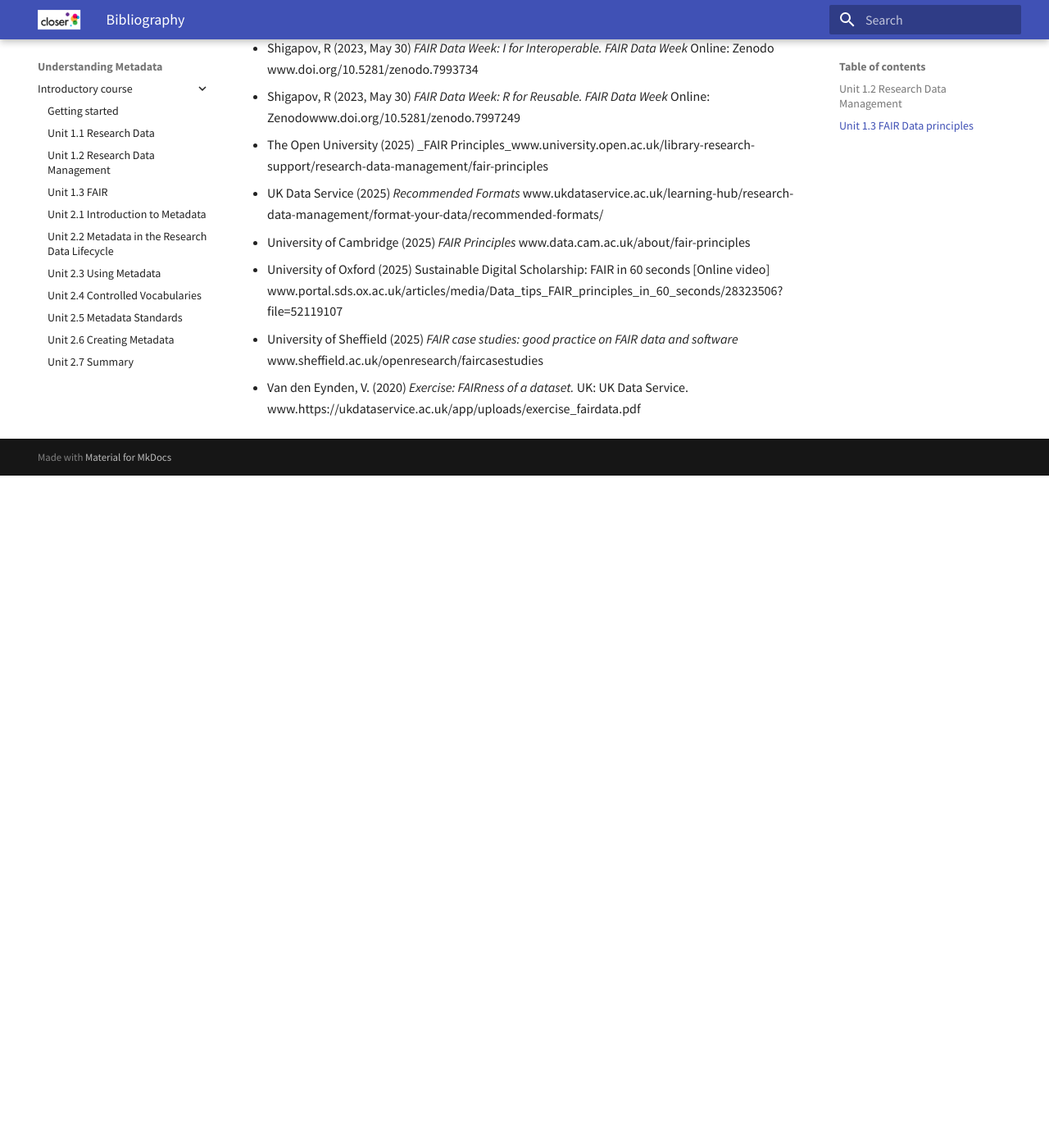
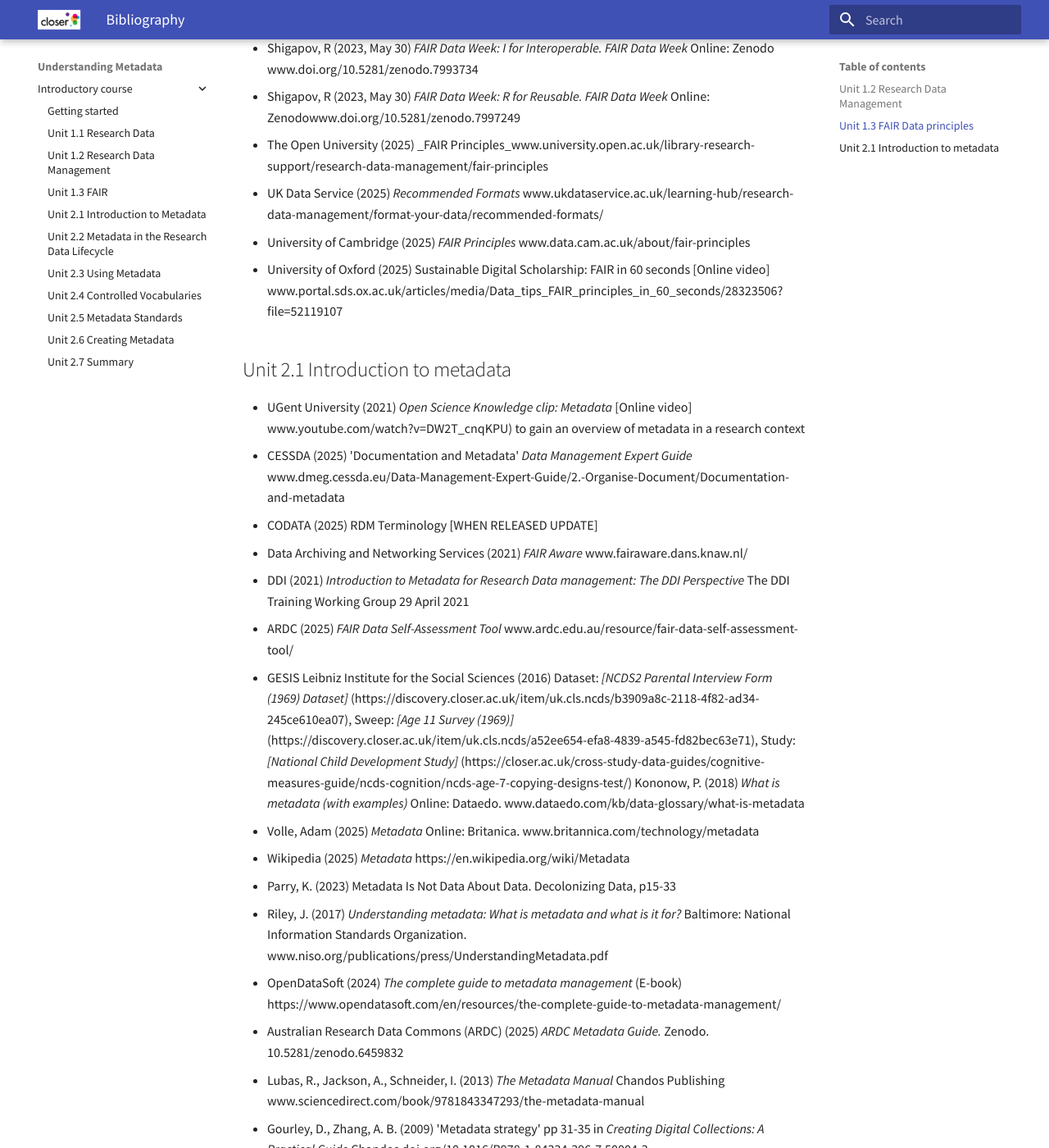
Before and after one commit to spuddybike/understanding-metadata, an MkDocs documentation site: the page built from docs/introduction/Bibliography.md, in a window 1280 px wide and 1400 px high, scrolled down 2571 px. Shown: the whole window at 82% size. Built offline with MkDocs 1.6.1 and Material for MkDocs 9.7.7, drawn with Linux system fonts in a browser that asks for light colours; before the commit the page ends 3151 px from its top, so only the background shows below that; some of the changed text lies outside the part shown.

Commit message:
Update Bibliography.md

```diff
--- a/docs/introduction/Bibliography.md
+++ b/docs/introduction/Bibliography.md
@@ -50,5 +50,32 @@
 - UK Data Service (2025) _Recommended Formats_ www.ukdataservice.ac.uk/learning-hub/research-data-management/format-your-data/recommended-formats/
 - University of Cambridge (2025) _FAIR Principles_ www.data.cam.ac.uk/about/fair-principles
 - University of Oxford (2025) Sustainable Digital Scholarship: FAIR in 60 seconds [Online video] www.portal.sds.ox.ac.uk/articles/media/Data_tips_FAIR_principles_in_60_seconds/28323506?file=52119107
+
+## Unit 2.1 Introduction to metadata
+
+- UGent University (2021) _Open Science Knowledge clip: Metadata_ [Online video] www.youtube.com/watch?v=DW2T_cnqKPU) to gain an overview of metadata in a research context
+- CESSDA (2025) 'Documentation and Metadata' _Data Management Expert Guide_ www.dmeg.cessda.eu/Data-Management-Expert-Guide/2.-Organise-Document/Documentation-and-metadata
+- CODATA (2025) RDM Terminology [WHEN RELEASED UPDATE]
+- Data Archiving and Networking Services (2021) _FAIR Aware_ www.fairaware.dans.knaw.nl/
+- DDI (2021) _Introduction to Metadata for Research Data management: The DDI Perspective_ The DDI Training Working Group 29 April 2021
+- ARDC (2025) _FAIR Data Self-Assessment Tool_ www.ardc.edu.au/resource/fair-data-self-assessment-tool/
+- GESIS Leibniz Institute for the Social Sciences (2016) Dataset: _[NCDS2 Parental Interview Form (1969) Dataset]_ (https://discovery.closer.ac.uk/item/uk.cls.ncds/b3909a8c-2118-4f82-ad34-245ce610ea07), Sweep: _[Age 11 Survey (1969)]_ (https://discovery.closer.ac.uk/item/uk.cls.ncds/a52ee654-efa8-4839-a545-fd82bec63e71), Study: _[National Child Development Study]_ (https://closer.ac.uk/cross-study-data-guides/cognitive-measures-guide/ncds-cognition/ncds-age-7-copying-designs-test/)
+Kononow, P. (2018) _What is metadata (with examples)_ Online: Dataedo. www.dataedo.com/kb/data-glossary/what-is-metadata
+- Volle, Adam (2025) _Metadata_ Online: Britanica. www.britannica.com/technology/metadata
+- Wikipedia (2025) _Metadata_ https://en.wikipedia.org/wiki/Metadata
+- Parry, K. (2023) Metadata Is Not Data About Data. Decolonizing Data, p15-33
+- Riley, J. (2017) _Understanding metadata: What is metadata and what is it for?_ Baltimore: National Information Standards Organization. www.niso.org/publications/press/UnderstandingMetadata.pdf
+- OpenDataSoft (2024) _The complete guide to metadata management_ (E-book) https://www.opendatasoft.com/en/resources/the-complete-guide-to-metadata-management/
+- Australian Research Data Commons (ARDC) (2025) _ARDC Metadata Guide._ Zenodo. 10.5281/zenodo.6459832
+- Lubas, R., Jackson, A., Schneider, I. (2013) _The Metadata Manual_ Chandos Publishing www.sciencedirect.com/book/9781843347293/the-metadata-manual
+- Gourley, D., Zhang, A. B. (2009) 'Metadata strategy' pp 31-35 in _Creating Digital Collections: A Practical Guide_ Chandos doi.org/10.1016/B978-1-84334-396-7.50004-3
+- Xie, I., Matusiak, K. K. (2016) 'Metadata' pp 129-170 in Discover Digital Libraries _Theory and Practice_ doi.org/10.1016/B978-0-12-417112-1.00005-3
+- Open Learn (2025) _Session 3 Metadata and search_ www.open.edu/openlearn/mod/oucontent/view.php?id=106067&section=3
+- Gregory, A., Danciu, A. (2021) _Webinar on Introduction to Metadata for Research Data Management: A Data Documentation Initiative (DDI) Perspective by Arofan Gregory (CODATA) and Alina Danciu (Sciences Po)._ CODATA [Online video] www.codata.org/initiatives/data-skills/ddi-training-webinars/register-now-webinar-on-introduction-to-metadata-for-research-data-management-a-data-documentation-initiative-ddi-perspective/
+- DataONE (2017) _Metadata lesson_ www.dataoneorg.github.io/Education/lessons/07_metadata/index.html
+- D.B. Deutz, M.C.H. Buss, J. S. Hansen, K. K. Hansen, K.G. Kjelmann, A.V. Larsen, E. Vlachos, K.F. Holmstrand (2020) 'Metadata' in _How to FAIR: a Danish website to guide researchers on making research data more FAIR_
+www.howtofair.dk/how-to-fair/metadata/
+- Harvard Medical School (2025) _Documentation & Metadata_ www.datamanagement.hms.harvard.edu/collect-analyze/documentation-metadata
+- University of Pittsburgh (2025) _Metadata & Discovery_ www.pitt.libguides.com/metadatadiscovery/
 - University of Sheffield (2025) _FAIR case studies: good practice on FAIR data and software_ www.sheffield.ac.uk/openresearch/faircasestudies
 - Van den Eynden, V. (2020) _Exercise: FAIRness of a dataset._ UK: UK Data Service. www.https://ukdataservice.ac.uk/app/uploads/exercise_fairdata.pdf
```
